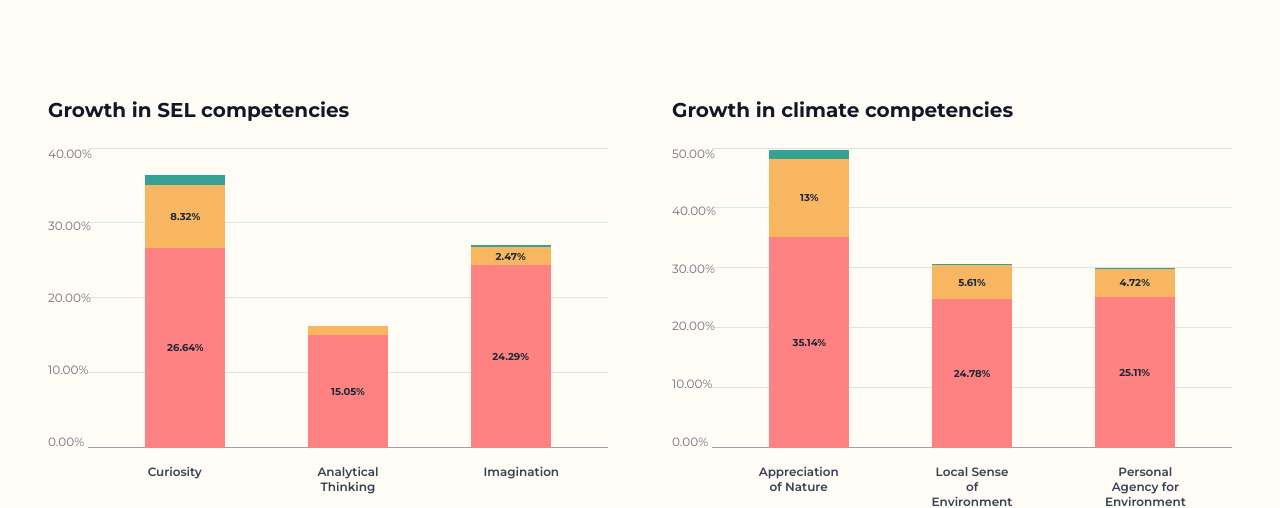
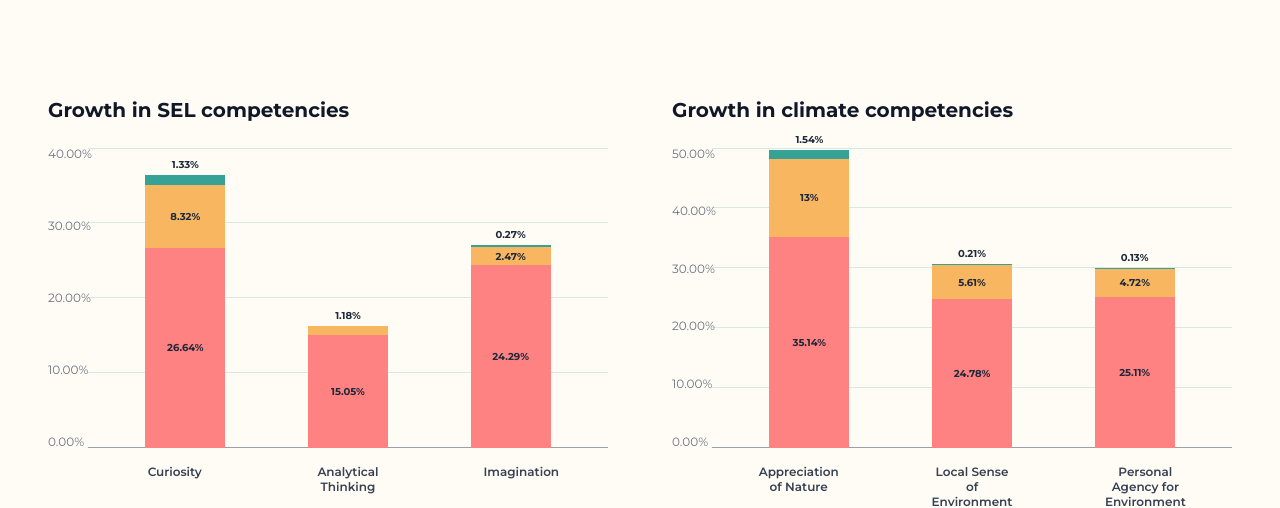
Before and after one commit to mokshchadha/slamoutloud, a Next.js app: page / in a window 1280 px wide. Shown: the part 6500-7008 px from the top of the page. Built offline with nearby package versions, Linux system fonts and the light colour scheme.

Commit message:
stack bar minor updates

```diff
--- a/src/app/components/homepage/StackedBarChart.tsx
+++ b/src/app/components/homepage/StackedBarChart.tsx
@@ -67,11 +67,13 @@ export default function StackedBarChart({
               {bars.map((bar, barIdx) => (
                 <div
                   key={barIdx}
-                  className="flex flex-col-reverse w-full max-w-[80px] overflow-hidden rounded-t-sm"
+                  className="flex flex-col-reverse w-full max-w-[80px] overflow-visible rounded-t-sm"
                   style={{ height: '100%' }}
                 >
                   {bar.segments.map((segment, segIdx) => {
                     const heightPct = (segment.value / yMax) * 100;
+                    const isTopSegment = segIdx === bar.segments.length - 1;
+                    const isTooSmall = heightPct <= 5;
                     return (
                       <motion.div
                         key={segIdx}
@@ -86,9 +88,21 @@ export default function StackedBarChart({
                         style={{ backgroundColor: segment.color, flexShrink: 0 }}
                         className="relative w-full group"
                       >
-                        {heightPct > 5 && (
+                        {/* Label inside segment when large enough */}
+                        {!isTooSmall && (
                           <div className="absolute inset-0 flex items-center justify-center">
                             <span className="text-[9px] md:text-[10px] font-bold text-gray-800">
+                              {segment.value}%
+                            </span>
+                          </div>
+                        )}
+                        {/* Label outside (above) when segment is too small AND it's the top segment */}
+                        {isTooSmall && isTopSegment && (
+                          <div
+                            className="absolute w-full flex justify-center"
+                            style={{ top: '-18px' }}
+                          >
+                            <span className="text-[9px] md:text-[10px] font-bold text-gray-800 whitespace-nowrap">
                               {segment.value}%
                             </span>
                           </div>
```
